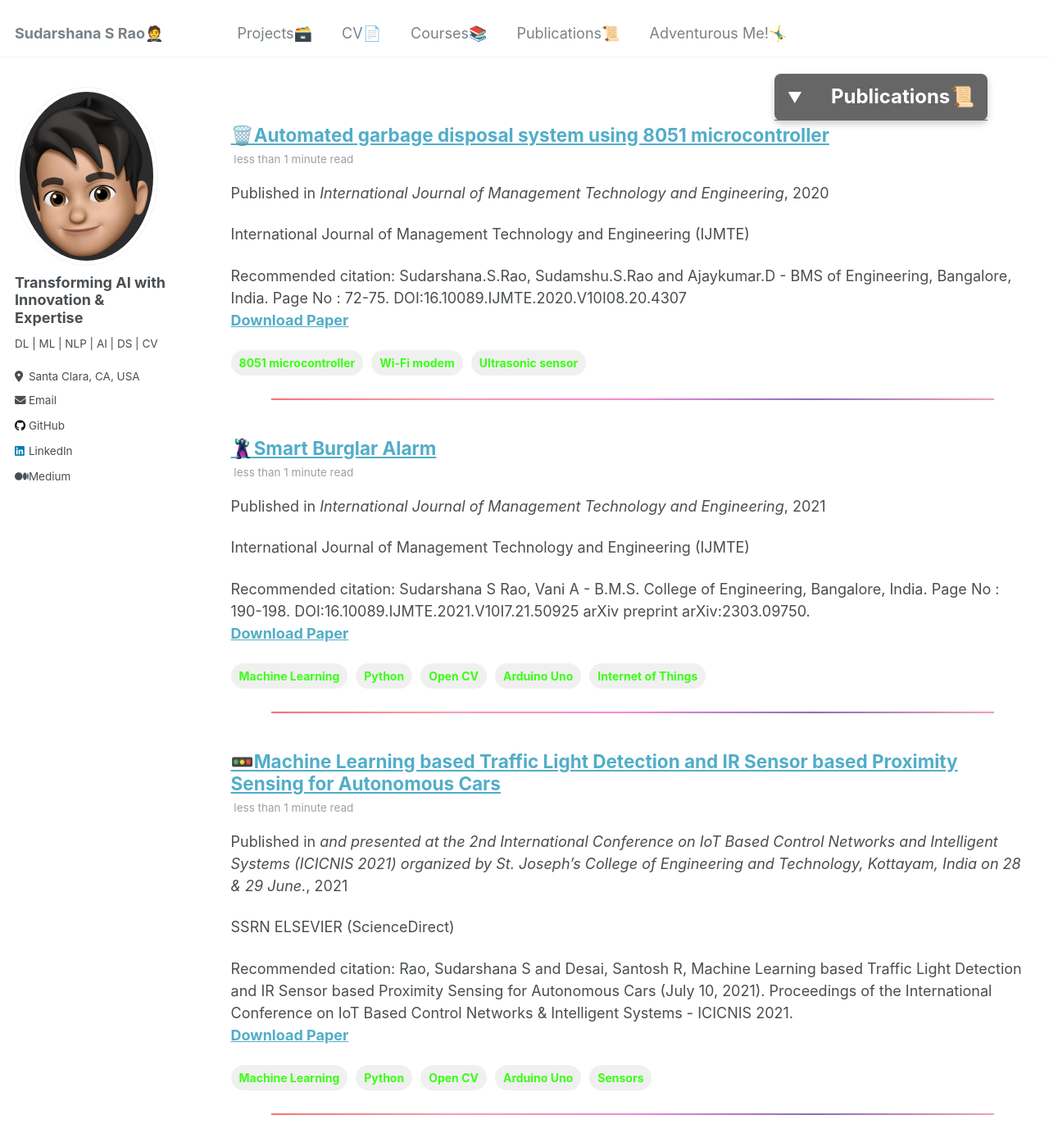
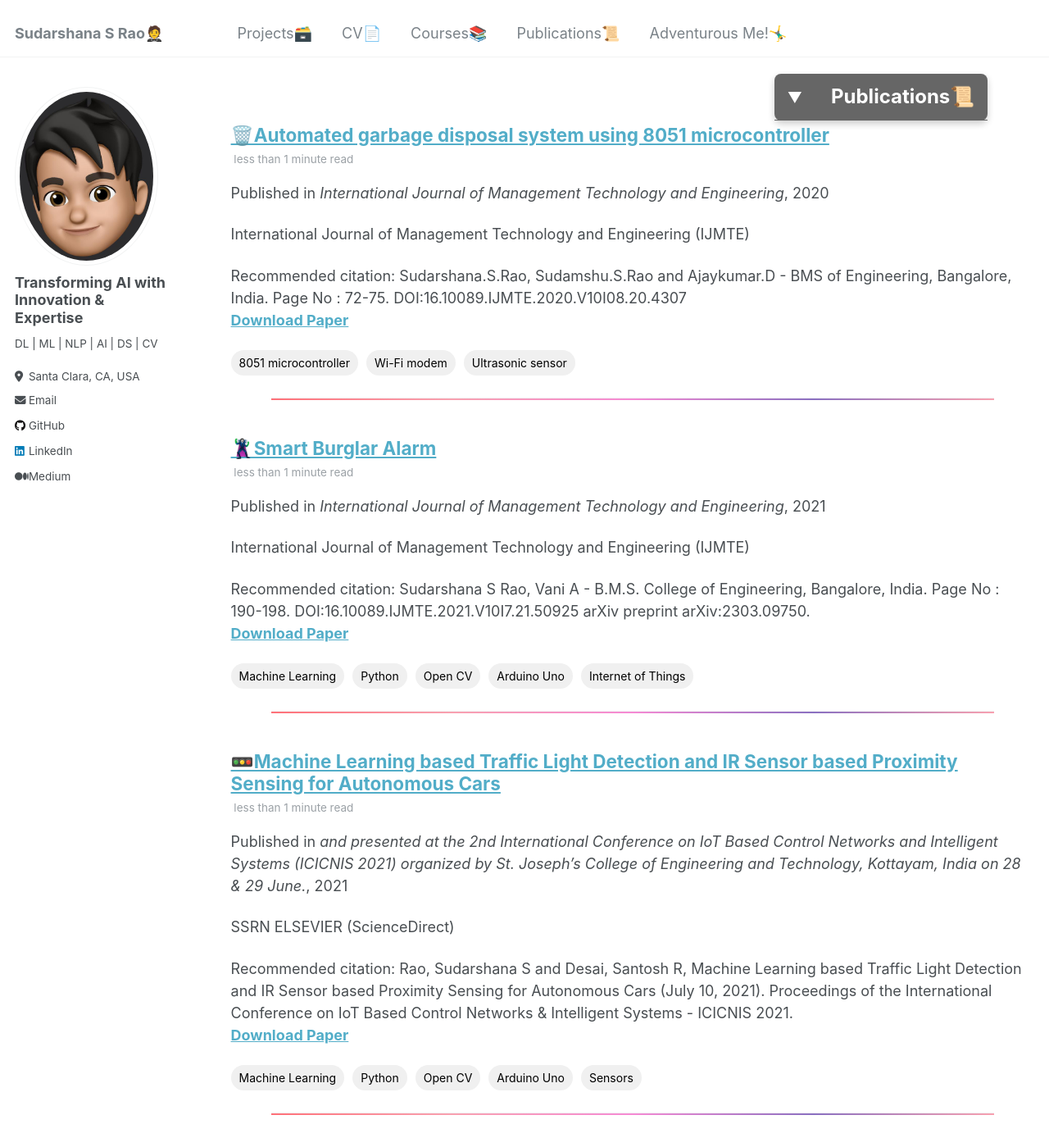
Before and after one commit to SudarshanaSRao/SudarshanaSRao.github.io, a Jekyll site: the page built from _pages/publications.md, in a window 1280 px wide and 1400 px high. Shown: the whole window at 82% size. Built offline with Jekyll 4.4.1, drawn with Linux system fonts in a browser that asks for light colours.

Commit message:
Update archive-single.html

```diff
--- a/_includes/archive-single.html
+++ b/_includes/archive-single.html
@@ -94,9 +94,8 @@
     padding: 5px 10px;
     background-color: #f0f0f0;
     border-radius: 25px; /* Makes it pill-like */
-    font-weight: bold;
     font-size: 14px;
-    color: #39FF14; /* Tag text color */
+    color: #000000; /* Tag text color */
     transition: background-color 0.3s; /* Smooth background color change on hover */
   }
   .post-tags li:hover {
```
